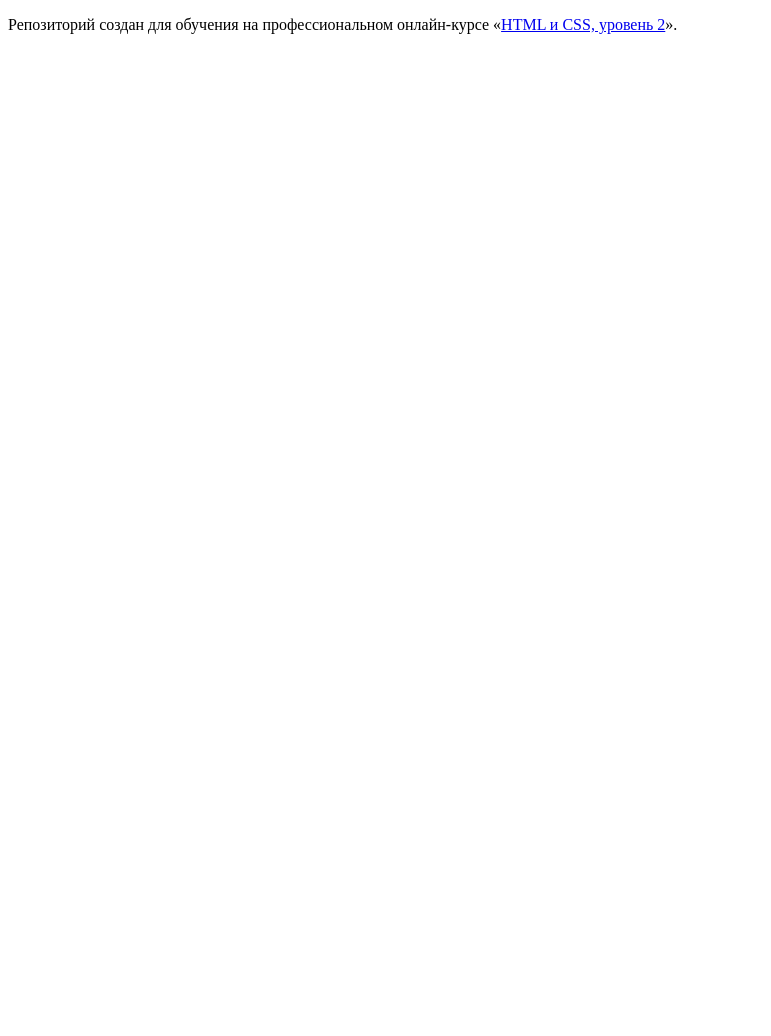
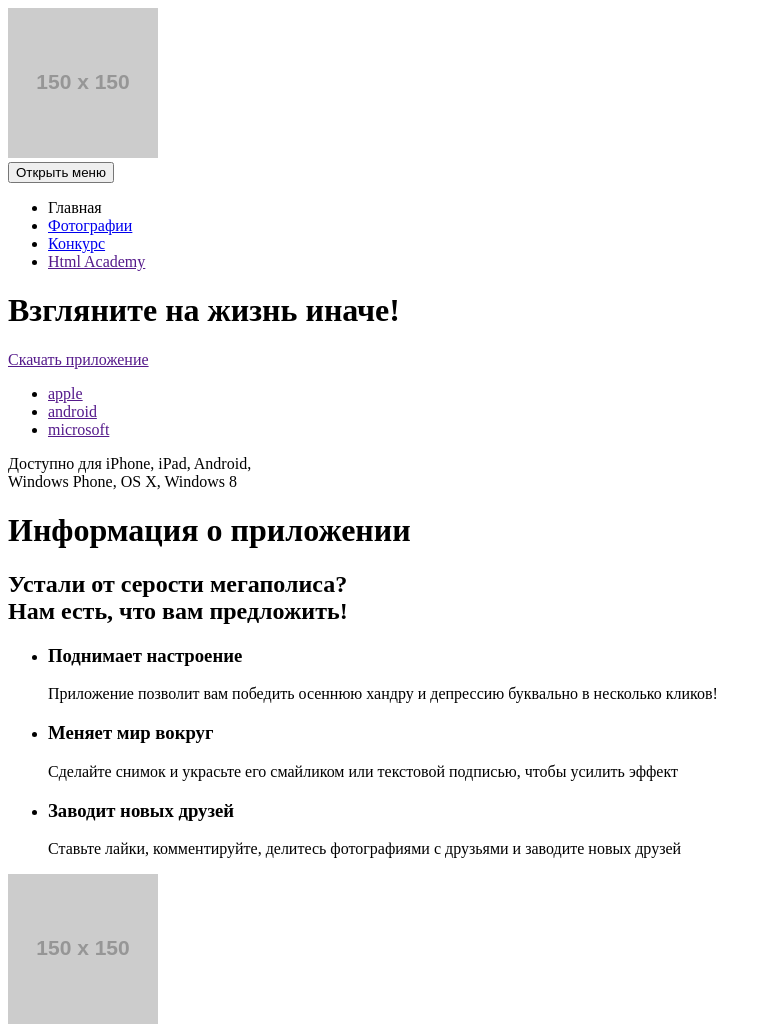
Before and after one commit to bkDezmond/1282193-pink-20, a website: page source/index.html in a window 1280 px wide. Shown: the whole page, without its empty margins (0-771 px from the left). Before the commit the page ends 800 px from the top, so only its background shows below. Drawn offline with Linux system fonts and the light colour scheme; placeholder pictures from the web are drawn by us.

Commit message:
первое задание

```diff
--- a/source/index.html
+++ b/source/index.html
@@ -1,12 +1,117 @@
 <!DOCTYPE html>
-<html lang="ru">
+<html class="page" lang="ru">
   <head>
-    <meta charset="utf-8">
+    <meta charset="utf-8" />
     <title>HTML Academy: Пинк</title>
   </head>
-  <body>
-
-    <p>Репозиторий создан для обучения на профессиональном онлайн‑курсе «<a href="https://htmlacademy.ru/intensive/adaptive">HTML и CSS, уровень 2</a>».</p>
-
+  <body class="page__body">
+    <header class="page-header">
+      <a class="page-header__logo">
+        <img
+          src="https://via.placeholder.com/150x150"
+          width="150"
+          height="150"
+          alt="Логотип фотоприложения Пинк"
+        />
+      </a>
+      <nav class="main-nav">
+        <button class="main-nav__toggle" type="button">
+          <span class="visually-hidden">Открыть меню</span>
+        </button>
+        <div class="main-nav__wrapper">
+          <ul class="main-nav__list site-list">
+            <li class="site-list__item site-list__item--active">
+              <a>
+                Главная
+              </a>
+            </li>
+            <li class="site-list__item">
+              <a href="photo.html">
+                Фотографии
+              </a>
+            </li>
+            <li class="site-list__item">
+              <a href="form.html">
+                Конкурс
+              </a>
+            </li>
+            <li class="site-list__item">
+              <a href="">
+                Html Academy
+              </a>
+            </li>
+          </ul>
+        </div>
+      </nav>
+      <div class="intro intro--index">
+        <h1 class="intro__header intro__header--toggle">
+          Взгляните на жизнь иначе!
+        </h1>
+        <div class="intro__download">
+          <a href="">Скачать приложение</a>
+          <ul class="apps">
+            <li class="apple">
+              <a href="">
+                apple
+              </a>
+            </li>
+            <li class="android">
+              <a href="">
+                android
+              </a>
+            </li>
+            <li class="microsoft">
+              <a href="">
+                microsoft
+              </a>
+            </li>
+          </ul>
+          <p class="get-app-on">
+            Доступно для iPhone, iPad, Android,<br />
+            Windows Phone, OS X, Windows 8
+          </p>
+        </div>
+      </div>
+    </header>
+    <main class="page-main">
+      <h1 class="visually-hidden">Информация о приложении</h1>
+      <section class="advantages">
+        <h2 class="advantages__title">
+          Устали от серости мегаполиса?<br />
+          Нам есть, что вам предложить!
+        </h2>
+        <div class="advantages__wrapper">
+          <ul class="advantages__list">
+            <li class="advantages__item advantages__item--mood">
+              <h3 class="advantages__title">Поднимает настроение</h3>
+              <p class="advantages__description">
+                Приложение позволит вам победить осеннюю хандру и депрессию
+                буквально в несколько кликов!
+              </p>
+            </li>
+            <li class="advantages__item advantages__item--world">
+              <h3 class="advantages__title">Меняет мир вокруг</h3>
+              <p class="advantages__description">
+                Сделайте снимок и украсьте его смайликом или текстовой подписью,
+                чтобы усилить эффект
+              </p>
+            </li>
+            <li class="advantages__item advantages__item--friends">
+              <h3 class="advantages__title">Заводит новых друзей</h3>
+              <p class="advantages__description">
+                Ставьте лайки, комментируйте, делитесь фотографиями с друзьями и
+                заводите новых друзей
+              </p>
+            </li>
+          </ul>
+          <img
+            src="https://via.placeholder.com/150x150"
+            width="150"
+            height="150"
+            alt="фото iPhone"
+          />
+        </div>
+      </section>
+    </main>
   </body>
 </html>
```
Also changed, not shown: source/form.html (added, +94 -0 lines), source/photo.html (added, +208 -0 lines).
